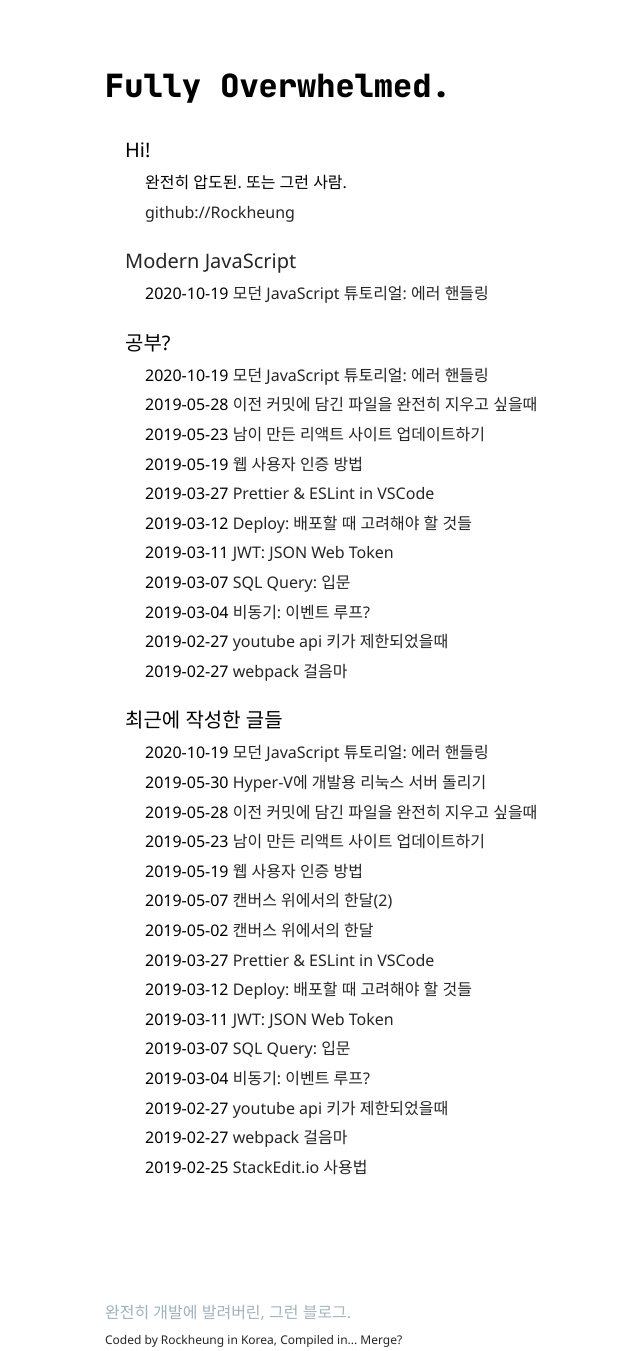
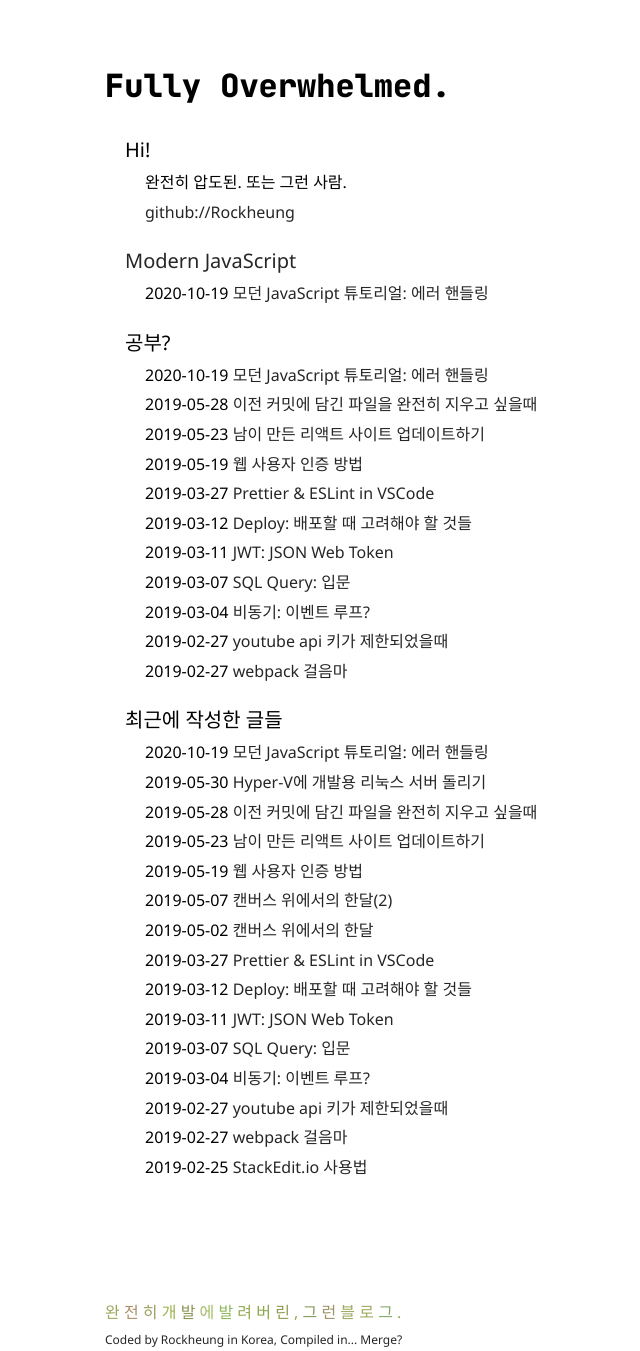
Before and after one commit to Rockheung/rockheung.github.io, a Jekyll site: the page built from index.md, in a window 1280 px wide. Shown: the whole page, without its empty margins (215-855 px from the left). Built offline with Jekyll 4.4.1, drawn with Linux system fonts in a browser that asks for light colours; some web fonts are replaced; some of the changed lines change nothing that is shown.

Commit message:
파동성을 보이게 개선

```diff
--- a/_layouts/default.html
+++ b/_layouts/default.html
@@ -3,21 +3,16 @@
   <head>
     <meta charset="utf-8" />
     <meta http-equiv="X-UA-Compatible" content="IE=edge" />
-    <meta name="viewport" content="width=device-width, initial-scale=1, user-scalable=no" />
+    <meta
+      name="viewport"
+      content="width=device-width, initial-scale=1, user-scalable=no"
+    />
 
-    {% include _head/keywords.liquid %}
-
-
-    {% include _head/page_title.liquid %}
-    {% include _head/page_description.liquid %}
-    {% include _head/page_image.liquid %}
-
-    {% include _head/seo.liquid %}
-    {% include _head/seo_facebook.liquid %}
-    {% include _head/seo_twitter.liquid %}
-    {% include _head/seo_google.liquid %}
-    {% include _head/seo_canonical.liquid %}
-
+    {% include _head/keywords.liquid %} {% include _head/page_title.liquid %} {%
+    include _head/page_description.liquid %} {% include _head/page_image.liquid
+    %} {% include _head/seo.liquid %} {% include _head/seo_facebook.liquid %} {%
+    include _head/seo_twitter.liquid %} {% include _head/seo_google.liquid %} {%
+    include _head/seo_canonical.liquid %}
 
     <link href="/SpoqaHanSans-kr.css" rel="stylesheet" type="text/css" />
     <link href="/JetBrainsMono.css" rel="stylesheet" type="text/css" />
@@ -26,50 +21,90 @@
   <body>
     <main class="page-content" aria-label="Content">
       <div class="w">
-          {{ content }}
+        {{ content }}
       </div>
-  </main>
+    </main>
 
-    {% if site.goat_counter and jekyll.environment == "production" %}
-        {% include goat_counter.liquid %}
-    {% endif %}
+    {% if site.goat_counter and jekyll.environment == "production" %} {% include
+    goat_counter.liquid %} {% endif %}
 
     <footer>
-      {%- assign footer_words = site.description | split: " "-%}
+      {%- assign footer_words = site.description | split: ""-%}
       <div>
         {% for footer_word in footer_words %}
         <span>{{ footer_word }}</span>
         {% endfor %}
       </div>
       <div>
-        <a href="https://github.com/Rockheung/rockheung.github.io/pulls">Coded by Rockheung in Korea, Compiled in... Merge?</a>
+        <a href="https://github.com/Rockheung/rockheung.github.io/pulls"
+          >Coded by Rockheung in Korea, Compiled in... Merge?</a
+        >
       </div>
     </footer>
     <script>
-      var RANDOM_INTENSITY = 4;
+      var RANDOM_INTENSITY = 24;
+      var DURATION = 41.667;
       function footer_rainbow() {
-        var footer_spans = document.querySelectorAll('footer span');
+        var footer_spans = document.querySelectorAll("footer span");
+        var seed_color = {
+          r: Math.floor(Math.random() * 256),
+          g: Math.floor(Math.random() * 256),
+          b: Math.floor(Math.random() * 256)
+        }
         var footer_spans_color = Array.from(
           new Array(footer_spans.length),
-          function() { return {r: 26, g: 26, b: 26}; }
-          );
-        function rainbow_step() {
+          function() {
+            return seed_color;
+          }
+        );
+        var lastTimestamp = null
+        function rainbow_step(timestamp) {
+          if (!lastTimestamp) lastTimestamp = timestamp;
+          if (timestamp - lastTimestamp < DURATION ) {
+            return window.requestAnimationFrame(rainbow_step);
+          }
           var d_color = {
-            r: Math.floor(Math.random()*RANDOM_INTENSITY),
-            g: Math.floor(Math.random()*RANDOM_INTENSITY),
-            b: Math.floor(Math.random()*RANDOM_INTENSITY)
+            r: Math.floor((Math.random() - 0.7) * RANDOM_INTENSITY),
+            g: Math.floor((Math.random() - 0.7) * RANDOM_INTENSITY),
+            b: Math.floor((Math.random() - 0.7) * RANDOM_INTENSITY),
           };
 
-          footer_spans_color.push({
-            r: (footer_spans_color[footer_spans_color.length - 1].r + d_color.r) % 255,
-            g: (footer_spans_color[footer_spans_color.length - 1].g + d_color.g) % 255,
-            b: (footer_spans_color[footer_spans_color.length - 1].b + d_color.b) % 255
-          })
-          footer_spans_color = footer_spans_color.slice(1);
-          footer_spans.forEach(function (spanEle, idx) {
-            spanEle.setAttribute('style', 'color: rgba('+ footer_spans_color[idx].r + ',' + footer_spans_color[idx].g + ',' + footer_spans_color[idx].b + ',0.8)')
-          })
-          window.requestAnimationFrame(rainbow_step)
+          var offset_color = {
+            r:
+              (footer_spans_color[footer_spans_color.length - 1].r +
+                d_color.r) %
+              256,
+            g:
+              (footer_spans_color[footer_spans_color.length - 1].g +
+                d_color.g) %
+              256,
+            b:
+              (footer_spans_color[footer_spans_color.length - 1].b +
+                d_color.b) %
+              256,
+          }
+
+          if (offset_color.r < 0) offset_color.r = offset_color.r + 256
+          if (offset_color.g < 0) offset_color.g = offset_color.g + 256
+          if (offset_color.b < 0) offset_color.b = offset_color.b + 256
+
+          footer_spans_color.unshift(offset_color);
+          footer_spans_color = footer_spans_color.slice(0,footer_spans.length);
+          footer_spans.forEach(function(spanEle, idx) {
+            spanEle.setAttribute(
+              "style",
+              "color: rgba(" +
+                footer_spans_color[idx].r +
+                "," +
+                footer_spans_color[idx].g +
+                "," +
+                footer_spans_color[idx].b +
+                ",0.8)"
+            );
+          });
+          window.requestAnimationFrame(rainbow_step);
+          lastTimestamp = timestamp;
+          console.log('lastTimestamp,',lastTimestamp)
         }
         window.requestAnimationFrame(rainbow_step);
       }
```
